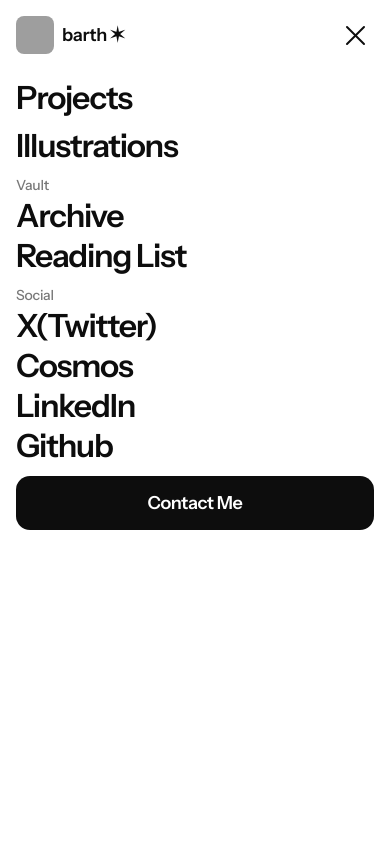
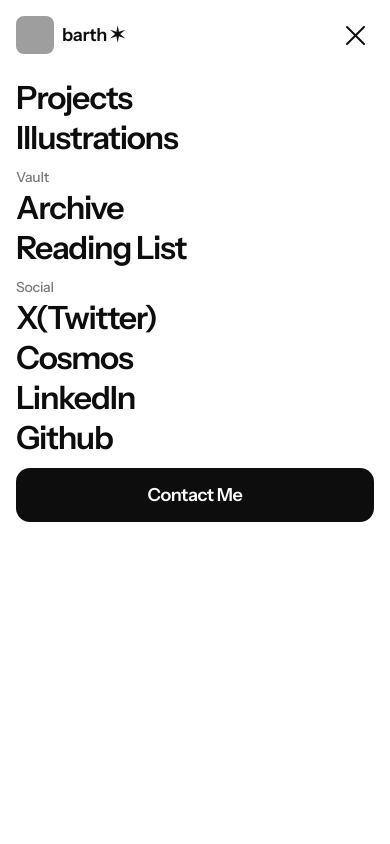
Before and after one commit to barthkosi/portfolio, a React (Vite) app: page / in a window 390 px wide. Both pictures are taken after a click on the button "Open menu". Shown: the top 844 px of the page. Built offline with nearby package versions, Linux system fonts and the light colour scheme; grey boxes are pictures that could not be loaded.

Commit message:
chore(ui): update nav

```diff
--- a/src/components/Nav.tsx
+++ b/src/components/Nav.tsx
@@ -211,6 +211,7 @@
               },
             }}
           >
+          <div className="flex flex-col gap-1">
             <motion.div
               className="flex flex-col gap-1"
               variants={{
@@ -230,7 +231,7 @@
             >
               <Link to="/illustrations" onClick={() => setIsOpen(false)}>Illustrations</Link>
             </motion.div>
-
+            </div>
             <div className="flex flex-col gap-1">
               <motion.div
                 variants={{
```
